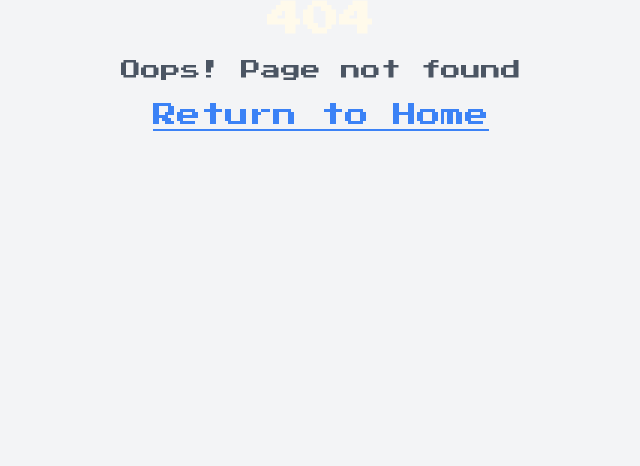
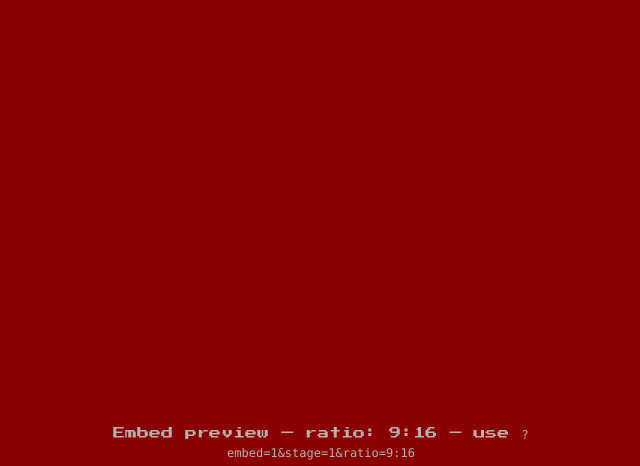
Before and after one commit to rakin072/lava-spoon, a React (Vite) app: page /embed in a window 1280 px wide. Before the commit this address had no page. Shown: the part 334-800 px from the top of the page, without its empty margins (319-959 px from the left). Built offline with nearby package versions, Linux system fonts and the light colour scheme; the HTML template or start-up script is replaced by a standard one.

Commit message:
eijrgerjgrjg

```diff
--- a/src/App.tsx
+++ b/src/App.tsx
@@ -4,6 +4,7 @@ import { TooltipProvider } from "@/components/ui/tooltip";
 import { QueryClient, QueryClientProvider } from "@tanstack/react-query";
 import { BrowserRouter, Routes, Route } from "react-router-dom";
 import Index from "./pages/Index";
+import Embed from "./pages/Embed";
 import NotFound from "./pages/NotFound";
 
 const queryClient = new QueryClient();
@@ -16,6 +17,7 @@ const App = () => (
       <BrowserRouter>
         <Routes>
           <Route path="/" element={<Index />} />
+          <Route path="/embed" element={<Embed />} />
           {/* ADD ALL CUSTOM ROUTES ABOVE THE CATCH-ALL "*" ROUTE */}
           <Route path="*" element={<NotFound />} />
         </Routes>
--- /dev/null
+++ b/src/pages/Embed.tsx
@@ -0,0 +1,40 @@
+import React from "react";
+
+const Embed: React.FC = () => {
+  // allow optional stage via ?stage=N and optional ratio via ?ratio=9:16 or ?ratio=10:16
+  const params = typeof window !== 'undefined' ? new URLSearchParams(window.location.search) : new URLSearchParams('');
+  const stage = params.get('stage') || '1';
+  const ratioParam = params.get('ratio') || '9:16';
+  const src = `${window.location.origin}/?embed=1&stage=${stage}`;
+
+  // parse ratio string like "9:16" -> [9,16] and compute padding-top percentage = (height/width)*100
+  const parseRatio = (r: string) => {
+    const cleaned = r.replace('/', ':');
+    const parts = cleaned.split(':').map((p) => Number(p));
+    if (parts.length === 2 && parts.every((n) => Number.isFinite(n) && n > 0)) return parts as [number, number];
+    return [9, 16] as [number, number];
+  };
+
+  const [rw, rh] = parseRatio(ratioParam);
+  const paddingTop = `${(rh / rw) * 100}%`;
+
+  return (
+    <div className="w-full h-screen flex items-center justify-center p-2 bg-background">
+      <div className="relative" style={{ width: '100%', maxWidth: 420 }}>
+        {/* Aspect ratio controlled by ?ratio=WIDTH:HEIGHT (e.g. 9:16 or 10:16) */}
+        <div style={{ position: 'relative', paddingTop }}>
+          <iframe
+            title="LavaSpoon-X Embed"
+            src={src}
+            allow="geolocation; microphone; camera; fullscreen"
+            style={{ position: 'absolute', top: 0, left: 0, width: '100%', height: '100%', border: '0', background: 'transparent' }}
+            sandbox="allow-scripts allow-same-origin allow-forms allow-popups allow-modals"
+          />
+        </div>
+        <p className="text-xs text-muted-foreground mt-2 text-center">Embed preview — ratio: {rw}:{rh} — use <code>?embed=1&stage=1&ratio={rw}:{rh}</code></p>
+      </div>
+    </div>
+  );
+};
+
+export default Embed;
--- a/src/pages/Index.tsx
+++ b/src/pages/Index.tsx
@@ -15,6 +15,10 @@ type GameScreen =
   | "skins";
 
 const Index = () => {
+  // detect embed mode (used when the app is loaded inside an <iframe> or by an external embed URL)
+  const urlParams = typeof window !== 'undefined' ? new URLSearchParams(window.location.search) : new URLSearchParams('');
+  const embedMode = urlParams.get('embed') === '1' || urlParams.get('embed') === 'true';
+  const embedStageParam = Number(urlParams.get('stage')) || undefined;
   const [currentScreen, setCurrentScreen] = useState<GameScreen>("menu");
   const [selectedStage, setSelectedStage] = useState(() => {
     const stored = localStorage.getItem('lavaLegendsLastStage');
@@ -65,6 +69,17 @@ const Index = () => {
   };
 
   const renderScreen = () => {
+    // If embed mode is enabled, render gameplay directly (GameCanvas only) so an iframe can point to `/?embed=1&stage=1`
+    if (embedMode) {
+      const stageToUse = embedStageParam ?? selectedStage;
+      return (
+        <GameCanvas
+          stageId={stageToUse}
+          onGameOver={handleGameOver}
+          onBack={() => { /* no-op in embed mode */ }}
+        />
+      );
+    }
     switch (currentScreen) {
       case "menu":
         return (
```
